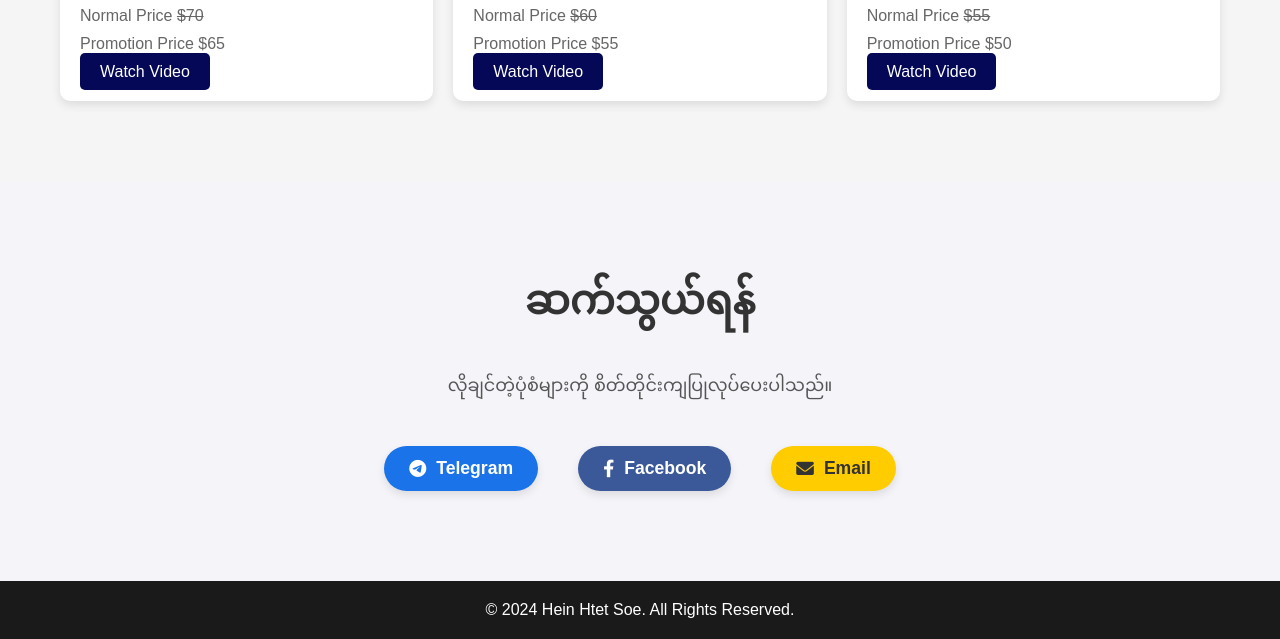
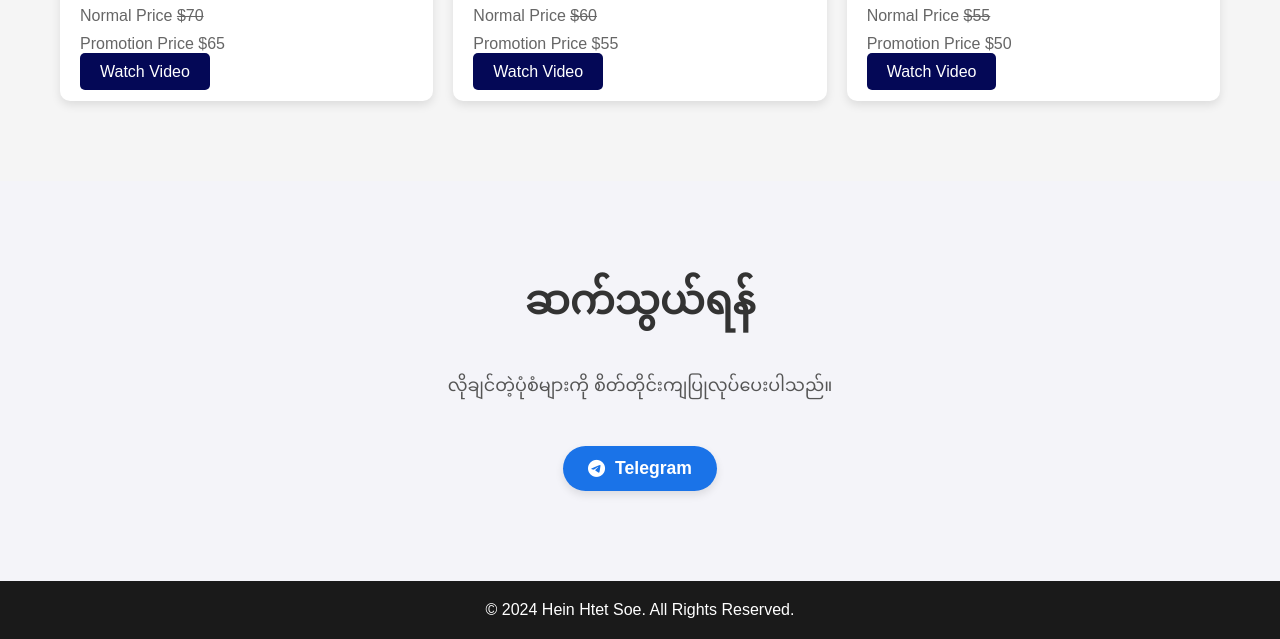
Before and after one commit to heinhtetsoedesign/heinhtetsoedesign.github.io, a plain HTML site: page index.html in a window 1280 px wide. Shown: the part 848-1487 px from the top of the page. Drawn offline with Linux system fonts and the light colour scheme.

Commit message:
Add files via upload

```diff
--- a/index.html
+++ b/index.html
@@ -651,18 +651,8 @@
 
             <div class="contact-links">
                 <!-- Telegram Link -->
-                <a href="https://t.me/yourtelegramid" target="_blank" class="contact-btn telegram">
+                <a href="https://t.me/HeinHtetPoe" target="_blank" class="contact-btn telegram">
                     <i class="fab fa-telegram-plane"></i> Telegram
-                </a>
-
-                <!-- Facebook Page Link -->
-                <a href="https://facebook.com/yourfacebookpage" target="_blank" class="contact-btn facebook">
-                    <i class="fab fa-facebook-f"></i> Facebook
-                </a>
-
-                <!-- Email Link -->
-                <a href="mailto:your-email@example.com" class="contact-btn email">
-                    <i class="fas fa-envelope"></i> Email
                 </a>
             </div>
         </div>
```
